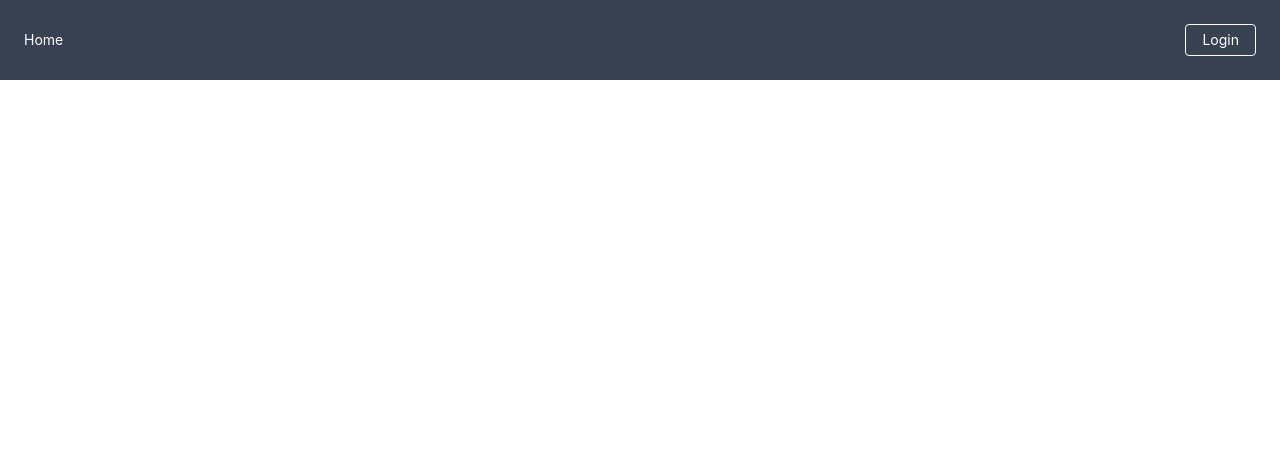
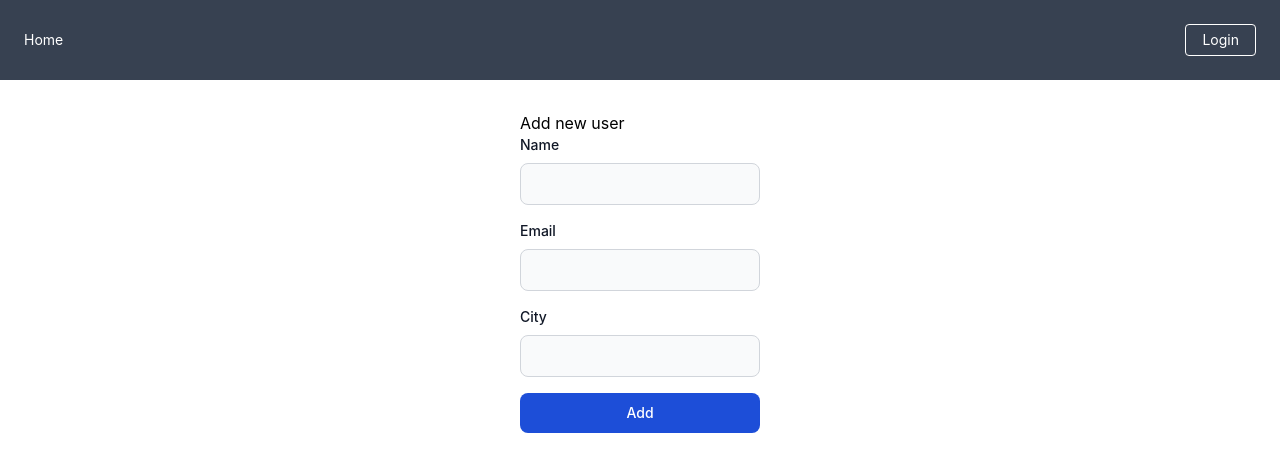
Before and after one commit to BrutLei/1640-web-project, a React (Create React App) app: page /addUser in a window 1280 px wide. Before the commit this address had no page. Shown: the top 472 px of the page. Built offline with nearby package versions, Linux system fonts and the light colour scheme.

Commit message:
fix entry route for project

```diff
--- a/package.json
+++ b/package.json
@@ -1,7 +1,6 @@
 {
   "name": "1640-web-app",
   "version": "0.1.0",
-  "homepage": "https://BrutLei.github.io/1640-web-project",
   "private": true,
   "dependencies": {
     "@testing-library/jest-dom": "^5.17.0",
@@ -21,7 +20,9 @@
     "customize-cra": "^1.0.0",
     "gh-pages": "^6.1.1",
     "react-app-rewired": "^2.2.1",
-    "tailwindcss": "^3.4.1"
+    "tailwindcss": "^3.4.1",
+    "webpack": "^5.90.3",
+    "webpack-cli": "^5.1.4"
   },
   "scripts": {
     "start": "react-app-rewired start",
--- a/src/App.js
+++ b/src/App.js
@@ -6,12 +6,14 @@ import './App.css';
 import 'react-toastify/dist/ReactToastify.css';
 
 import Example from './CallApi';
+
 import PageLogin from '~/Components/LoginPage/PageLogin';
 import Header from './Components/Header/Header';
 import Table from './Components/DocTable/Table';
 import MoodleAdd from './Components/ModalAddDoc/ModalAdd';
 import Register from './Components/Register/Register';
 import StudentPage from './Components/StudentPage/StudentPage';
+import AddUserPage from './Components/AddUser';
 
 function App() {
   const [showToggle, setShowToggle] = useState(false);
@@ -22,9 +24,10 @@ function App() {
   return (
     <>
       <Header />
-      <Routes>
+      <Routes path="/">
         <Route path="/login" element={<PageLogin />}></Route>
         <Route path="/" element={<StudentPage handleToggle={handleToggle} />}></Route>
+        <Route path="/addUser" element={<AddUserPage />}></Route>
       </Routes>
       <MoodleAdd show={showToggle} handleToggle={handleToggle} />
       <ToastContainer
--- /dev/null
+++ b/src/Components/AddUser.js
@@ -0,0 +1,69 @@
+import { useState } from 'react';
+import { toast } from 'react-toastify';
+
+const AddUserPage = () => {
+  const [name, setName] = useState('');
+  const [email, setEmail] = useState('');
+  const [city, setCity] = useState('');
+
+  const handleSubmit = (e) => {
+    if (name && email && city) {
+      e.preventDefault();
+      toast.info(`Name: ${name}, email: ${email}, city: ${city}`);
+    } else {
+      e.preventDefault();
+      toast.error('missing required information');
+    }
+  };
+  return (
+    <div className="flex items-center justify-center h-96 w-50">
+      <form className="">
+        <legend>Add new user</legend>
+        <div className="grid gap-4 grid-cols-1">
+          <div>
+            <label className="block mb-2 text-sm font-medium text-gray-900">Name</label>
+            <input
+              type="text"
+              value={name}
+              onChange={(e) => {
+                setName(e.target.value);
+              }}
+              className="bg-gray-50 border border-gray-300 text-gray-900 text-sm rounded-lg focus:ring-blue-500 focus:border-blue-500 block w-full p-2.5"
+            ></input>
+          </div>
+          <div>
+            <label className="block mb-2 text-sm font-medium text-gray-900">Email</label>
+            <input
+              type="email"
+              value={email}
+              onChange={(e) => {
+                setEmail(e.target.value);
+              }}
+              className="bg-gray-50 border border-gray-300 text-gray-900 text-sm rounded-lg focus:ring-blue-500 focus:border-blue-500 block w-full p-2.5"
+            ></input>
+          </div>
+          <div>
+            <label className="block mb-2 text-sm font-medium text-gray-900">City</label>
+            <input
+              type="text"
+              value={city}
+              onChange={(e) => {
+                setCity(e.target.value);
+              }}
+              className="bg-gray-50 border border-gray-300 text-gray-900 text-sm rounded-lg focus:ring-blue-500 focus:border-blue-500 block w-full p-2.5"
+            ></input>
+          </div>
+          <button
+            type="button"
+            onClick={handleSubmit}
+            className="text-white bg-blue-700 hover:bg-blue-800 focus:ring-4 focus:outline-none focus:ring-blue-300 font-medium rounded-lg text-sm w-full sm:w-auto px-5 py-2.5 text-center"
+          >
+            Add
+          </button>
+        </div>
+      </form>
+    </div>
+  );
+};
+
+export default AddUserPage;
```
Also changed, not shown: webpack.config.js (added), 2 other files (tests, documents, lock files or other folders).
